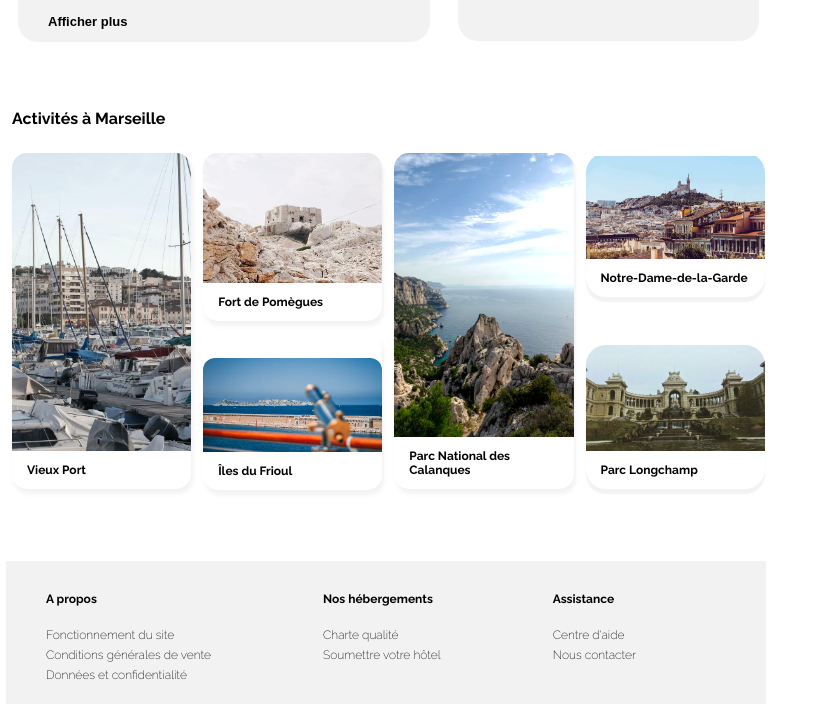
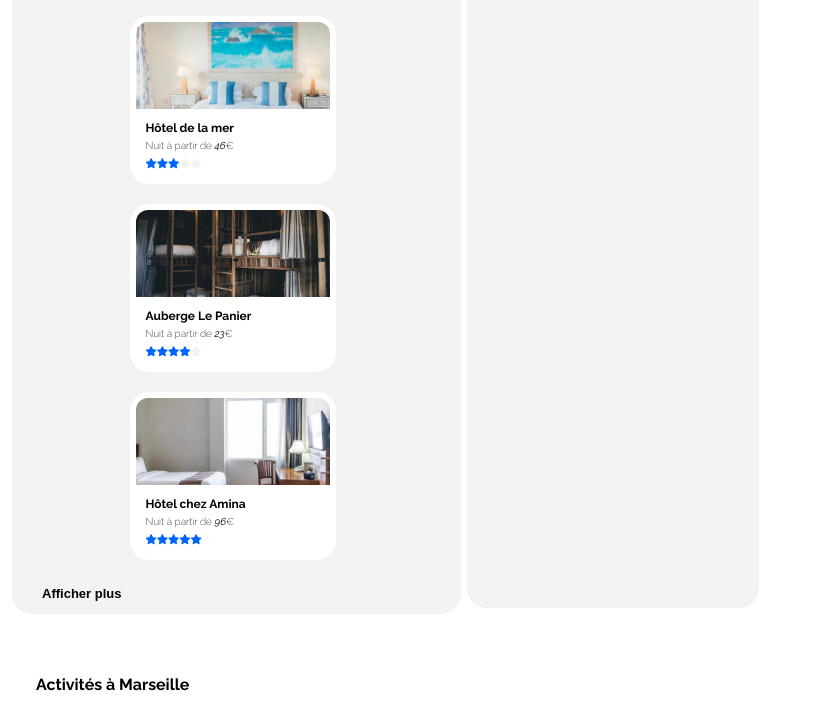
Before and after one commit to ant-dep/MVP-Website-Mockup, a plain HTML site: page index.html in a window 768 px wide. Shown: the part 931-1635 px from the top of the page, 813 px wide, since content can reach past the window. Drawn offline with Linux system fonts and the light colour scheme.

Commit message:
correction class/id pour les ancres. Optimisation media query tablettes.

```diff
--- a/index.html
+++ b/index.html
@@ -94,7 +94,7 @@
         </Aside>
     </header>
 
-    <section class="bloc-hébergements">
+    <section id="bloc-hébergements">
         <div class="bloc-hebergement">
             <!--"Marseille" must be with javascript function #cityselector.input-->
             <h2>H&eacute;bergements &agrave; Marseille</h2>
@@ -218,7 +218,7 @@
         </aside>
     </section>
 
-    <section class="bloc-activités">
+    <section id="bloc-activités">
         <h2>Activit&eacute;s &agrave; Marseille</h2>
         <aside class="results-activites">
             <div class="Vieux-port">
--- a/style.css
+++ b/style.css
@@ -63,16 +63,13 @@ nav a {
     font-size: 11px;
 }
 
-.Hébergement,
-.Activités,
-.Inscription {
+nav div {
     display: flex;
     align-items: flex-end;
     justify-content: center;
     height: 6.4em;
     width: 7em;
-    padding-left: 1em;
-    padding-right: 1em;
+    padding: 0 1em;
 }
 
 .Inscription p,
@@ -171,10 +168,7 @@ button {
     margin: 1.5em;
 }
 
-.Economique,
-.Familial,
-.Romantique,
-.Animaux {
+.Filters div {
     display: flex;
     border-right: 2px solid #F2F2F2;
     border-top: 2px solid #F2F2F2;
@@ -185,10 +179,7 @@ button {
     padding-right: 1em;
 }
 
-.Economique:hover,
-.Familial:hover,
-.Romantique:hover,
-.Animaux:hover {
+.Filters div:hover {
     background-color: #F2F2F2;
     color: #DEEBFF;
     border-radius: 50px;
@@ -229,12 +220,12 @@ button {
     margin-right: 0.5em;
 }
 
-.bloc-hébergements {
+#bloc-hébergements {
     display: flex;
     justify-content: space-between;
-    align-items: center;
-    height: 42em;
+    height: 100%;
     padding-left: 3em;
+    /* free space on left side */
     width: 90%;
 }
 
@@ -244,23 +235,23 @@ button {
     justify-content: space-around;
     align-items: flex-start;
     background-color: #F2F2F2;
-    height: 95%;
-    width: 70%;
+    height: auto;
+    width: 62%;
     border-radius: 20px;
-    padding-left: 1em;
+    padding-left: 3em;
     padding-top: 1em;
     padding-bottom: 1em;
 }
 
 .results-hebergements {
+    justify-content: center;
     display: grid;
-    grid-template-columns: repeat(auto-fill, 33%);
-    grid-template-rows: 50% 50%;
-    column-gap: 0.1em;
+    grid-template-columns: repeat( auto-fill, minmax(5em, 18em));
+    column-gap: 1em;
     row-gap: 1.5em;
     margin-bottom: 2em;
     width: 100%;
-    height: 30em;
+    height: auto;
 }
 
 .Auberge-la-cannebiere {
@@ -293,23 +284,14 @@ button {
     grid-row: 2 / 3;
 }
 
-.Auberge-la-cannebiere,
-.Hotel-du-port,
-.Hotel-Les-mouettes,
-.Hotel-de-la-mer,
-.Auberge-Le-Panier,
-.Hotel-chez-Amina,
-.Hotel-Le-Soleil-du-matin,
-.Au-coeur-de-l-eau-Chambres-d-hotes,
-.Hotel-Tout-bleu-et-Blanc {
+.bloc-hebergement figure {
     display: flex;
     flex-direction: column;
     background-color: white;
     border: 1px solid #F2F2F2;
     border-radius: 20px;
     height: 13em;
-    width: 85%;
-    contain: content;
+    width: 90%;
     padding: 6px;
     margin: 0;
 }
@@ -349,28 +331,25 @@ button {
     background-color: #F2F2F2;
     border-radius: 20px;
     width: 30%;
-    height: 42em;
     margin-left: 2em;
 }
 
 .hebergement-populaires-title {
     display: flex;
-    justify-content: space-between;
+    justify-content: space-around;
     align-items: center;
-    width: 80%;
-    padding-left: 1em;
-    padding-right: 1em;
-    padding-top: 1em;
+    width: 100%;
+    padding: 1em;
 }
 
 .results-populaires {
     display: flex;
     flex-direction: column;
-    justify-content: space-between;
+    justify-content: space-around;
     align-items: center;
     width: 80%;
-    height: 32em;
-    margin-bottom: 2em;
+    height: auto;
+    margin-bottom: 4em;
     padding-right: 1em;
 }
 
@@ -402,28 +381,27 @@ button {
     padding-right: 3em;
     font-weight: 100;
     font-size: 10px;
-    line-height: 15px;
+    line-height: 1.2em;
     color: black;
 }
 
-.bloc-activités {
+#bloc-activités {
     display: flex;
     flex-direction: column;
     justify-content: center;
     align-items: flex-start;
     padding-left: 3em;
     width: 90%;
-    height: 35em;
+    height: auto;
 }
 
 .results-activites {
     display: grid;
-    grid-template-rows: 50% 50%;
-    grid-template-columns: 1fr 1fr 1fr 1fr;
+    grid-template-columns: repeat( autofill, minmax(10em, 20em));
     column-gap: 3em;
     row-gap: 2em;
     width: 100%;
-    height: 25em;
+    height: auto;
     padding-bottom: 1em;
 }
 
@@ -462,24 +440,6 @@ button {
     grid-column: 4 / 5;
 }
 
-.Notre-Dame-de-la-Garde figure,
-.Parc-Longchamp figure {
-    display: flex;
-    flex-direction: column;
-    border-radius: 20px;
-    color: black;
-    font-weight: 400;
-    height: 12em;
-    width: 100%;
-    overflow: hidden;
-    margin: 0;
-    box-shadow: 0 5px 2px #F2F2F2;
-}
-
-.Parc-Longchamp {
-    margin-top: 1em;
-}
-
 .Vieux-port figure,
 .Parc-National-des-Calanques figure {
     display: flex;
@@ -491,6 +451,20 @@ button {
     width: 100%;
     overflow: hidden;
     margin: 0;
+    box-shadow: 2px 5px 5px #F2F2F2;
+}
+
+.Iles-du-Frioul figure {
+    display: flex;
+    flex-direction: column;
+    border-radius: 15px;
+    color: black;
+    font-weight: 400;
+    height: 11em;
+    width: 100%;
+    overflow: hidden;
+    margin: 0;
+    padding-top: 0.5em;
     box-shadow: 2px 5px 5px #F2F2F2;
 }
 
@@ -507,18 +481,18 @@ button {
     box-shadow: 2px 5px 5px #F2F2F2;
 }
 
-.Iles-du-Frioul figure {
+.Notre-Dame-de-la-Garde figure,
+.Parc-Longchamp figure {
     display: flex;
     flex-direction: column;
-    border-radius: 15px;
+    border-radius: 20px;
     color: black;
     font-weight: 400;
-    height: 11em;
+    height: 11.5em;
     width: 100%;
     overflow: hidden;
     margin: 0;
-    padding-top: 2.1em;
-    box-shadow: 2px 5px 5px #F2F2F2;
+    box-shadow: 0 5px 2px #F2F2F2;
 }
 
 .results-activites img {
@@ -565,59 +539,60 @@ footer div {
 @media screen and (min-width: 768px) and (max-width: 992px) {
     body,
     header,
-    .bloc-hébergements,
-    .bloc-hebergement,
+    #bloc-hébergements,
     .Aside-hebergement,
-    .bloc-activités {
+    #bloc-activités {
         width: 99%;
-        /* don't know why but doesnn't fit the screen at 100% */
+        /* don't know why but doesn't fit the screen at 100% */
         height: auto;
         margin: 0.5em;
         padding: 0;
     }
-    .Hébergement,
-    .Activités,
-    .Inscription {
-        display: flex;
-        align-items: flex-end;
-        justify-content: center;
+    nav div {
         height: 5.9em;
         width: 7em;
-        padding-left: 1em;
-        padding-right: 1em;
     }
     .bloc-hebergement {
-        padding: 1em;
-        padding-left: 2em;
-        width: 50%;
-    }
-    .results-hebergements {
-        display: grid;
-        grid-template-columns: repeat(auto-fit, 47%);
-        grid-template-rows: repeat(auto-fit, 13em);
-        column-gap: 0.8em;
-        row-gap: 1.5em;
-        width: 100%;
-        height: 100%;
+        padding: 1em 2em;
+        width: 55%;
     }
     .Aside-hebergement {
         justify-content: flex-start;
-        margin-left: 1em;
         width: 40%;
-        height: 53.5em;
+        height: auto;
     }
-    .results-populaires,
+    #bloc-activités {
+        margin-top: 4em;
+        padding: 0 2em;
+        height: auto;
+    }
     .results-activites {
+        grid-template-columns: 40% 60%;
+        grid-template-rows: repeat(4, minmax(10em, 25em));
         column-gap: 1em;
-        row-gap: 2.5em;
-        padding-top: 1em;
+        row-gap: 1em;
+        width: 95%;
     }
-    .bloc-activités {
-        margin-top: 4em;
+    .Parc-National-des-Calanques {
+        grid-column: 1 / 2;
+        grid-row: 3 / 5;
+    }
+    .Notre-Dame-de-la-Garde {
+        grid-column: 2 / 3;
+        grid-row: 3 / 4;
+    }
+    .Parc-Longchamp {
+        grid-column: 2 / 3;
+        grid-row: 4 / 5;
+    }
+    .results-activites figure {
+        height: 100%;
+        margin: 0;
+        padding: 0;
     }
     footer {
         margin: 0;
-        margin-top: 8em;
+        margin-top: 4em;
         padding-bottom: 1em;
         padding-top: 1em;
         line-height: 20px;
```
